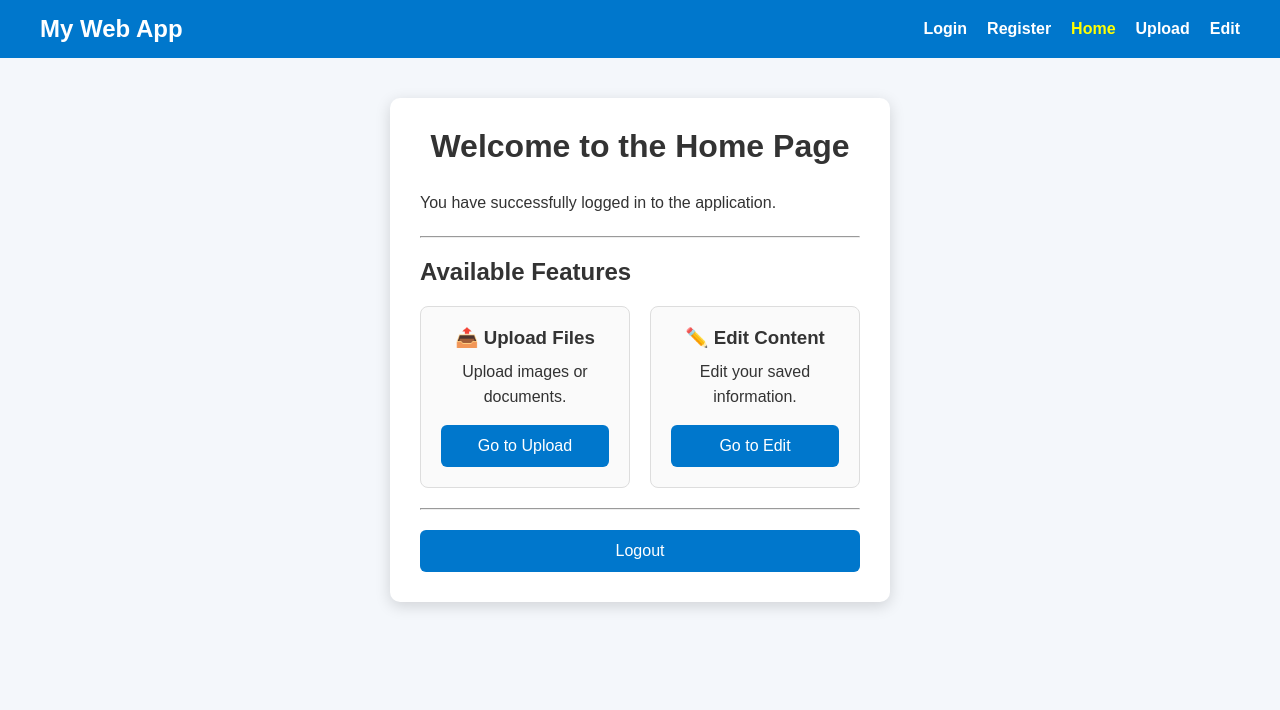
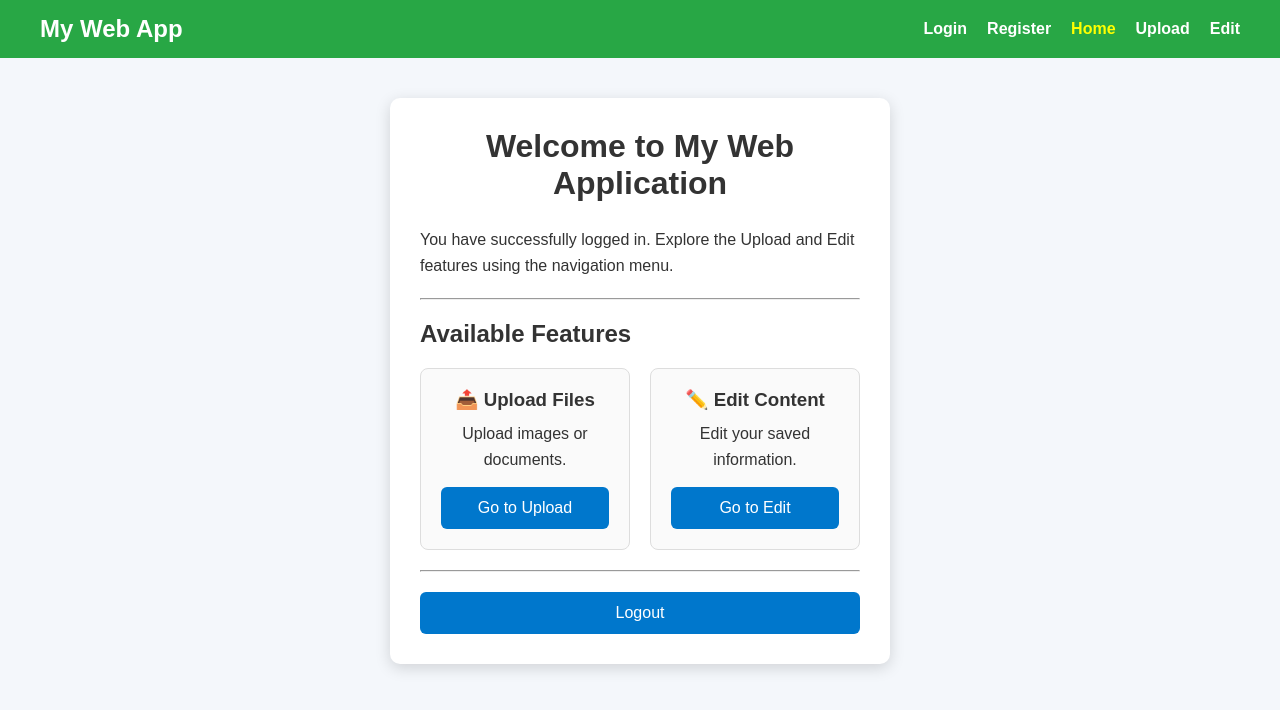
Before and after one commit to DHRUV10-R/Devops_CI-CD_pratical, a plain HTML site: page home.html in a window 1280 px wide. Drawn offline with Linux system fonts and the light colour scheme; files that its build step writes are made by us from their sources.

Commit message:
Updated home page and improved UI design

```diff
--- a/home.html
+++ b/home.html
@@ -5,7 +5,7 @@
     <meta name="viewport" content="width=device-width, initial-scale=1.0">
     <title>Home | My Web App</title>
 
-    <link rel="stylesheet" href="css/style.css">
+    <link rel="stylesheet" href="style.css">
 </head>
 <body>
 
@@ -27,11 +27,12 @@
 
         <div class="card">
 
-            <h1>Welcome to the Home Page</h1>
+            <h1>Welcome to My Web Application</h1>
 
-            <p>
-                You have successfully logged in to the application.
-            </p>
+<p>
+    You have successfully logged in.
+    Explore the Upload and Edit features using the navigation menu.
+</p>
 
             <hr>
 
--- a/style.css
+++ b/style.css
@@ -17,7 +17,7 @@ body {
 /* ===== Navigation ===== */
 
 nav {
-    background: #0077cc;
+    background: #28a745;
     color: white;
     padding: 15px 40px;
 
@@ -141,7 +141,7 @@ button {
 
 button:hover {
 
-    background: #005fa3;
+    background: #1e7e34;
 }
 
 /* ===== Links ===== */
```
Also changed, not shown: index.html (+1 -1 lines).
